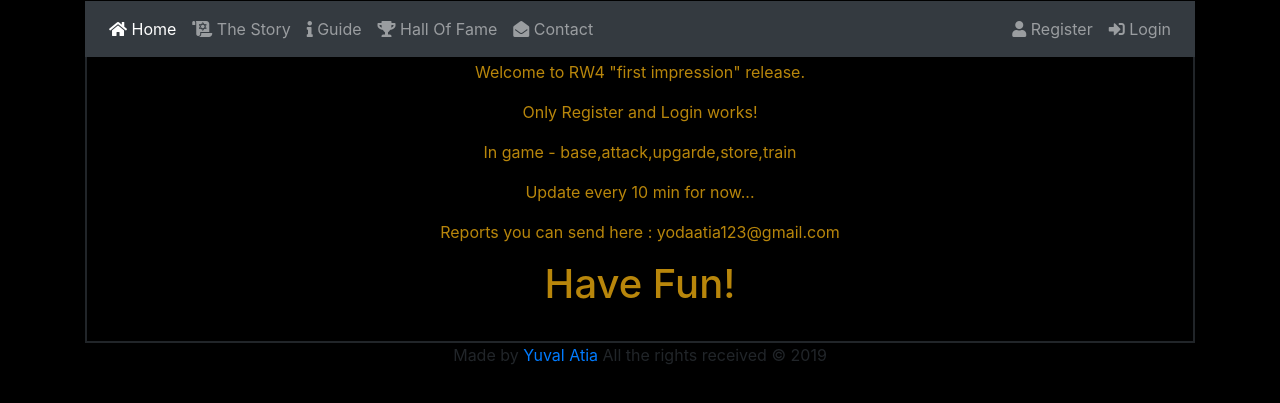
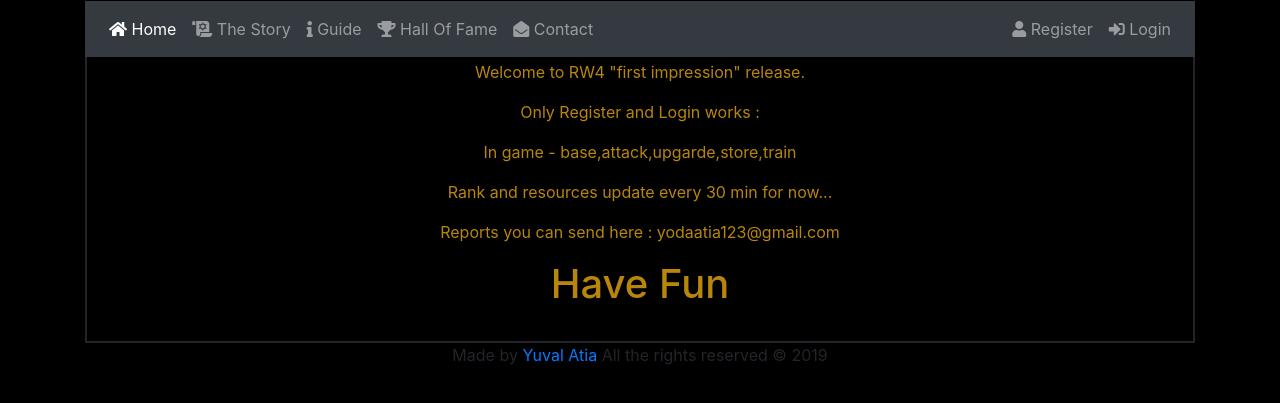
Before and after one commit to Yuvalatia/RW4, a PHP site: page / in a window 1280 px wide. Shown: the part 276-679 px from the top of the page. Run offline with PHP 8.4, Linux system fonts and the light colour scheme.

Commit message:
bug fixes

```diff
--- a/attackResults.php
+++ b/attackResults.php
@@ -2,7 +2,7 @@
 $TITLE = "Attack Results";
 include ('userHeader.php');
 
-if(!isset($_POST['id_attacked'])){
+if(!isset($_POST['id_attacked']) || $userTurns < 10){
     header("Location: attack.php");
 }else{
     $id_attacked = $_POST['id_attacked'];
--- a/footer.php
+++ b/footer.php
@@ -3,7 +3,7 @@
       <!-- footer -->
       <div class="container">
           <div class="col-sm-12" id="botm">
-                Made by <a href="#">Yuval Atia</a> All the rights received &copy 2019
+                Made by <a href="#">Yuval Atia</a> All the rights reserved &copy 2019
           </div>
       </div>
     <!-- Optional JavaScript -->
--- a/index.php
+++ b/index.php
@@ -4,12 +4,12 @@ include("header.php");
 ?>
 <div style="text-align: center;">
     <p>Welcome to RW4 "first impression" release.</p>
-    <p>Only Register and Login works!</p>
+    <p>Only Register and Login works :</p>
 <p>In game - base,attack,upgarde,store,train</p>
-<p>Update every 10 min for now...</p>
+<p>Rank and resources update every 30 min for now...</p>
 <p>Reports you can send here : yodaatia123@gmail.com</p>
 
-<h1>Have Fun!</h1>
+<h1>Have Fun</h1>
 </div>
 
 <?php
--- a/spyResults.php
+++ b/spyResults.php
@@ -2,7 +2,7 @@
 $TITLE = "Spy Results";
 include ('userHeader.php');
 
-if(!isset($_POST['id_attacked'])){
+if(!isset($_POST['id_attacked']) || $userSpy < 1 || $userTurns < 2){
     header("Location: attack.php");
 }else{
     $id_attacked = $_POST['id_attacked'];
```
Also changed, not shown: attPanel.php (+17 -1 lines).
